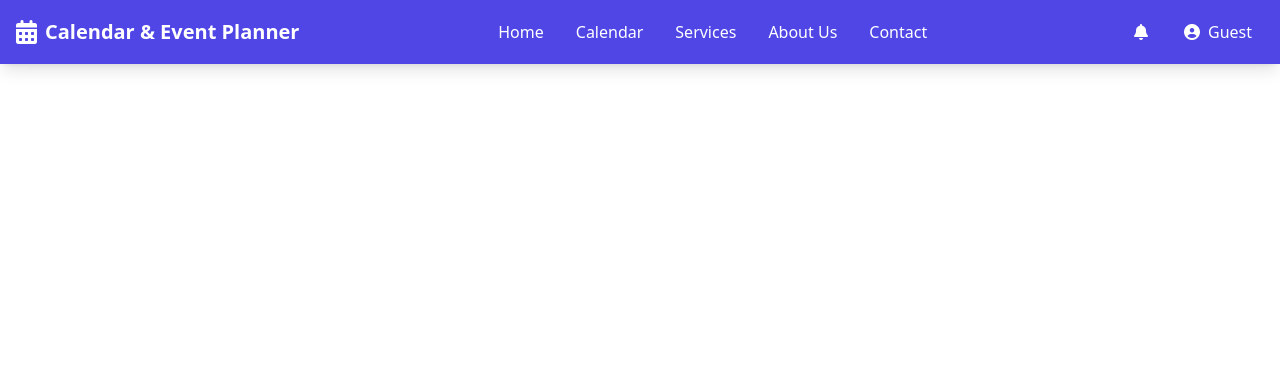
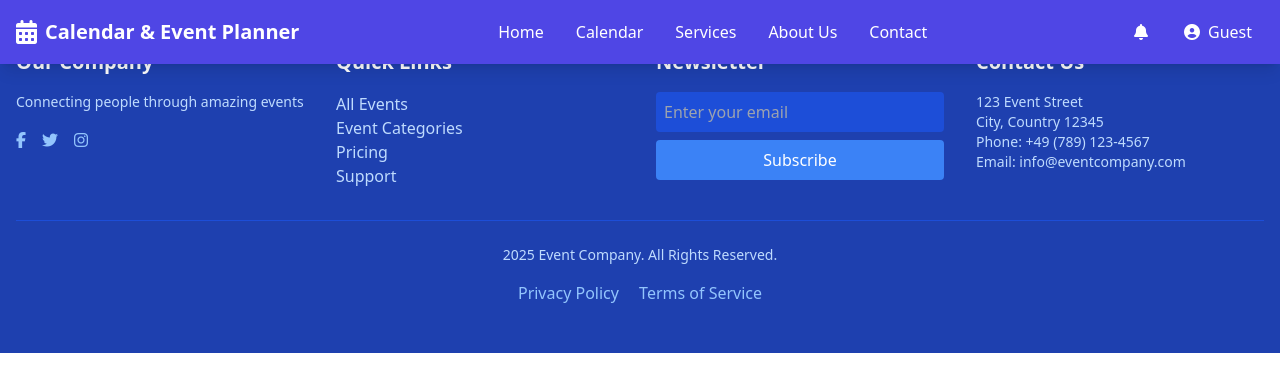
Before and after one commit to DCI-Mendo/Termin-eventplaner, a website built with Vite: page index.html in a window 1280 px wide. Built offline with nearby package versions, Linux system fonts and the light colour scheme.

Commit message:
add footer container

```diff
--- a/index.html
+++ b/index.html
@@ -16,6 +16,7 @@
   <body>
     <header id="header"></header>
     <main id="app"></main>
+    <footer id="footer"></footer>
     <script type="module" src="/src/main.ts"></script>
   </body>
 </html>
```
